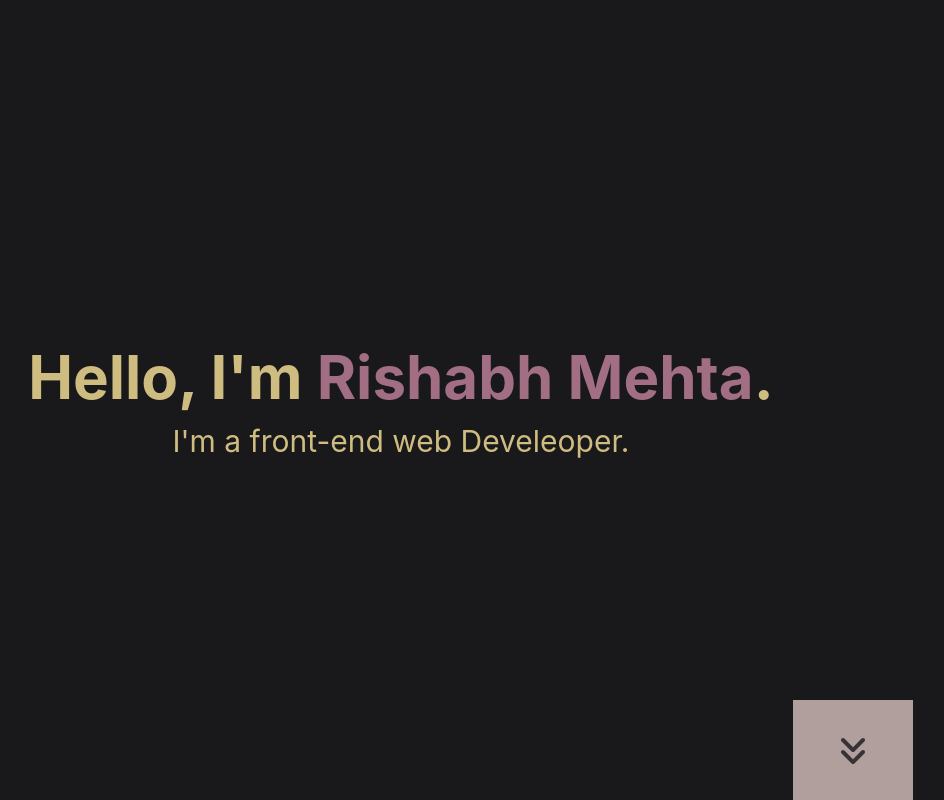
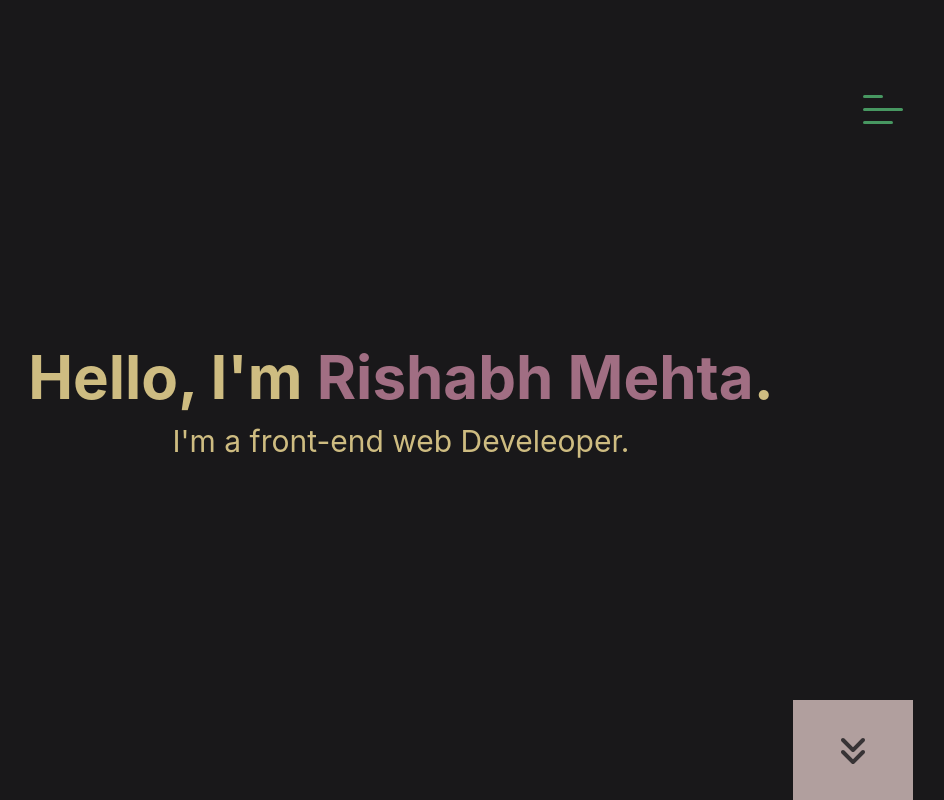
Before and after one commit to mehtarishabh/onerishabh, a React (Create React App) app: page / in a window 1280 px wide. Shown: the top 800 px of the page, without its empty margins (239-1183 px from the left). Built offline with nearby package versions, Linux system fonts and the light colour scheme.

Commit message:
menu animation added

```diff
--- a/src/App/App.js
+++ b/src/App/App.js
@@ -1,4 +1,4 @@
-import React, { useState, useRef, useEffect, lazy, Suspense } from "react";
+import React, { lazy, Suspense } from "react";
 import { BrowserRouter, Routes, Route } from "react-router-dom";
 
 import Footer from '../ui/Footer/Footer'
@@ -11,36 +11,11 @@ const ContactUs = lazy(() => import('../pages/ContactUs/ContactUs'));
 const renderLoader = () => <p>Loading</p>;
 
 function App() {
-  const [showMainMenu, setShowMainMenu] = useState(false);
-  const wrapperRef = useRef(null);
-
-  useEffect(() => {
-    const checkIfClickedOutside = e => {
-      // If the menu is open and the clicked target is not within the menu,
-      // then close the menu
-      if (showMainMenu && wrapperRef.current && !wrapperRef.current.contains(e.target)) {
-        setShowMainMenu(false)
-      }
-    }
-
-    document.addEventListener("mousedown", checkIfClickedOutside)
-
-    return () => {
-      // Cleanup the event listener
-      document.removeEventListener("mousedown", checkIfClickedOutside)
-    }
-  }, [showMainMenu])
-
   return (
+    <div className="App">
       <BrowserRouter>
         <Suspense fallback={renderLoader()}>
-        {!showMainMenu && <div className='App_mainMenu' onClick={() => setShowMainMenu(true)}>
-          <div className='App_mainMenuIcon_top'></div>
-          <div className='App_mainMenuIcon_bottom'></div>
-        </div>}
-        {showMainMenu && <div ref={wrapperRef}>
-          <MainMenu closeClick={() => setShowMainMenu(false)}/>
-        </div>}
+          <MainMenu />
           <Routes>
             <Route exact path="/" element={<Home />}></Route>
             <Route exact path="/about" element={<About />}></Route>
@@ -50,6 +25,7 @@ function App() {
           <Footer />
         </Suspense>
       </BrowserRouter>
+    </div>
   );
 }
 
--- a/src/App/App.scss
+++ b/src/App/App.scss
@@ -3,35 +3,5 @@
 @import 'src/styles/mixins/breakpoint-vars';
 
 .App {
-  &_mainMenu {
-    position: fixed;
-    top: 5%;
-    right: 5%;
-    z-index: 1;
-    display: flex;
-    align-items: flex-end;
-    flex-direction: column;
-    justify-content: center;
-    cursor: pointer;
-    height: 50px;
-    width: 50px;
 
-    @include wide {
-      top: 10%;
-      right: 10%;
-    }
-
-    &_top {
-      width: 45px;
-      border: 1px solid $green;
-      background-color: $green;
-    }
-
-    &_bottom {
-      width: 30px;
-      margin-top: 17px;
-      border: 1px solid $green;
-      background-color: $green;
-    }
-  }
 }
--- a/src/ui/MainMenu/MainMenu.js
+++ b/src/ui/MainMenu/MainMenu.js
@@ -1,14 +1,44 @@
+import React, { useState, useEffect, useRef } from "react";
 import { NavLink } from 'react-router-dom';
 
 import './MainMenu.scss';
 
-function MainMenu(props) {
+function MainMenu() {
+  const [showMenu, setShowMenu] = useState(false);
+  const wrapperRef = useRef(null);
+  const inputRef = useRef(null);
+
+  useEffect(() => {
+    const checkIfClickedOutside = e => {
+      // If the menu is open and the clicked target is not within the menu,
+      // then close the menu
+      if (showMenu && wrapperRef.current && !wrapperRef.current.contains(e.target)) {
+        setShowMenu(false);
+        inputRef.current.click();
+      }
+    }
+    document.addEventListener("mousedown", checkIfClickedOutside)
+    return () => {
+      // Cleanup the event listener
+      document.removeEventListener("mousedown", checkIfClickedOutside)
+    }
+  }, [showMenu])
+
   return (
-    <div className='MainMenu' onClick={props.closeClick}>
-      <div className='MainMenu_close'>X</div>
-        <NavLink to="/" className="MainMenu_items">Home</NavLink>
-        <NavLink to="/contact" className="MainMenu_items">Contact</NavLink>
-        <NavLink to="/about" className="MainMenu_items">About</NavLink>
+      <div ref={wrapperRef}>
+        <label htmlFor="check">
+          <input type="checkbox" id="check" ref={inputRef}
+            onClick={() => setShowMenu(!showMenu)} />
+          <span></span>
+          <span></span>
+          <span></span>
+        </label>
+      {showMenu && <div className='MainMenu'>
+        <div className='MainMenu_empty'></div>
+        <NavLink to="/" className="MainMenu_items" onClick={() => { setShowMenu(false); inputRef.current.click(); }}>Home</NavLink>
+        <NavLink to="/contact" className="MainMenu_items" onClick={() => { setShowMenu(false); inputRef.current.click(); }}>Contact</NavLink>
+        <NavLink to="/about" className="MainMenu_items" onClick={() => { setShowMenu(false); inputRef.current.click(); }}>About</NavLink>
+      </div>}
     </div>
   );
 }
--- a/src/ui/MainMenu/MainMenu.scss
+++ b/src/ui/MainMenu/MainMenu.scss
@@ -7,48 +7,19 @@
   top: 0;
   right: 0;
   z-index: 1;
+  background: transparent;
   background-color: $grey;
   color: rgba($dark-grey, 0.8);
   width: 100%;
   height: 100%;
   display: flex;
   flex-direction: column;
-  opacity: 0;
-  animation: 1s linear 0s forwards delayedShow ;
-
-  @keyframes delayedShow {
-    to {
-      opacity: 1;
-    }
-  }
 
   @include wide {
     top: 10%;
     right: 10%;
     width: unset;
     height: unset;
-  }
-
-  &_close {
-    font-size: 25px;
-    text-align: center;
-    cursor: pointer;
-    align-self: flex-end;
-    padding-top: 5%;
-    padding-right: 10px;
-    height: 65px;
-    width: 65px;
-
-    &:hover {
-      color: rgba($dark-grey, 0.4);
-    }
-
-    @include wide {
-      padding-top: 10px;
-      padding-right: unset;
-      height: 50px;
-      width: 50px;
-    }
   }
 
   &_items {
@@ -65,4 +36,76 @@
       color: rgba($dark-grey, 0.4);
     }
   }
+
+  &_empty {
+    height: 115px;
+
+    @include wide {
+      height: 55px;
+    }
+  }
 }
+label {
+  display:flex;
+  flex-direction:column;
+  width: 40px;
+  cursor:pointer;
+  background: transparent;
+  z-index: 2;
+  align-self: end;
+  position: fixed;
+  top: 5%;
+  right: 5%;
+  margin: 10px;
+
+  @include wide {
+    top: 10%;
+    right: 10%;
+  }
+}
+label span {
+  background: #fff;
+  border-radius:10px;
+  height: 3px;
+  margin: 5px 0;
+  transition: .4s  cubic-bezier(0.68, -0.6, 0.32, 1.6);
+  background-color: $green;
+}
+span:nth-of-type(1){
+  width:50%;
+}
+span:nth-of-type(2){
+  width:100%;
+}
+span:nth-of-type(3){
+  width:75%;
+}
+input[type="checkbox"]{
+  display:none;
+}
+input[type="checkbox"]:checked ~ span {
+  &:hover {
+    background-color: rgba($dark-grey, 0.4);
+  }
+}
+input[type="checkbox"]:checked ~ span:nth-of-type(1){
+  transform-origin:bottom;
+  transform:rotatez(45deg) translate(6px,3px);
+  background-color: rgba($dark-grey, 0.8);
+  height: 2px;
+  width: 40%;
+}
+input[type="checkbox"]:checked ~ span:nth-of-type(2){
+  transform-origin:top;
+  transform:rotatez(-45deg);
+  background-color: rgba($dark-grey, 0.8);
+  height: 2px;
+  width: 80%;
+}
+input[type="checkbox"]:checked ~ span:nth-of-type(3){
+  transform-origin:bottom;
+  width: 40%;
+  transform: translate(14px,-6px) rotatez(45deg);
+  background-color: rgba($dark-grey, 0.8);
+  height: 2px;
+}
```
Lines whose indentation alone changed are shown as unchanged.
